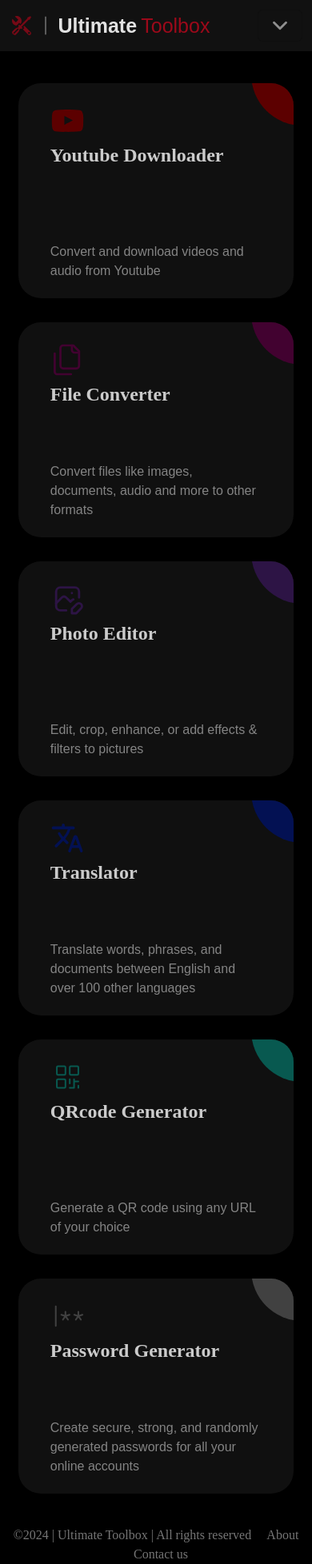
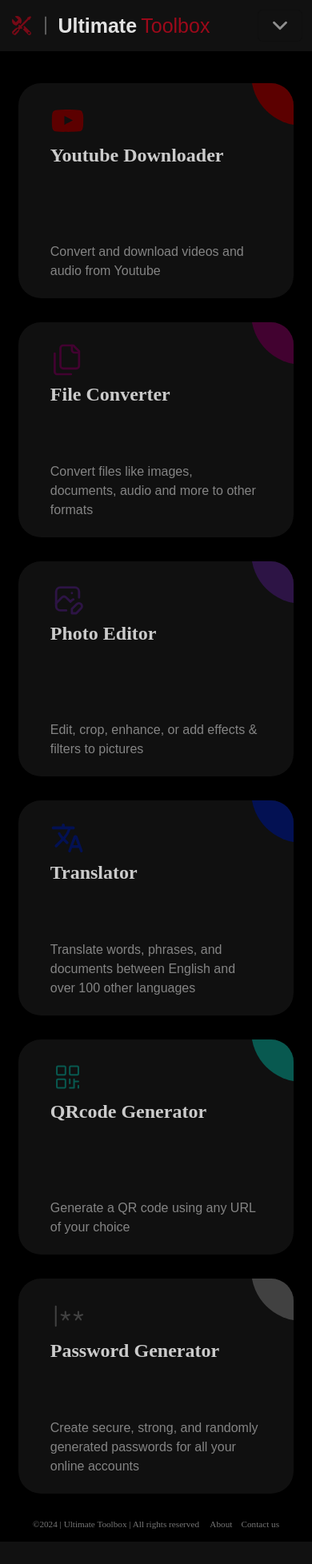
Before and after one commit to abdullah72005/Ultimate_Toolbox, a Flask app: page / in a window 390 px wide. Shown: the whole page at 80% size. After the commit the page ends 1928 px from the top, so only its background shows below. Run offline with Flask 3, Linux system fonts and the light colour scheme; some libraries are stand-ins or nearby versions; some web fonts are replaced.

Commit message:
made sure index page was mobile friendly index 1.5

```diff
--- a/static/styles.css
+++ b/static/styles.css
@@ -284,4 +284,12 @@ a {
   .ag-courses-item_date-box {
     font-size: 16px;
   }
+
+  .footertxt{
+    font-size: 70%;
+  }
+
+  .ag-courses_box {
+    padding-bottom: 0%;
+  }
 }
```
